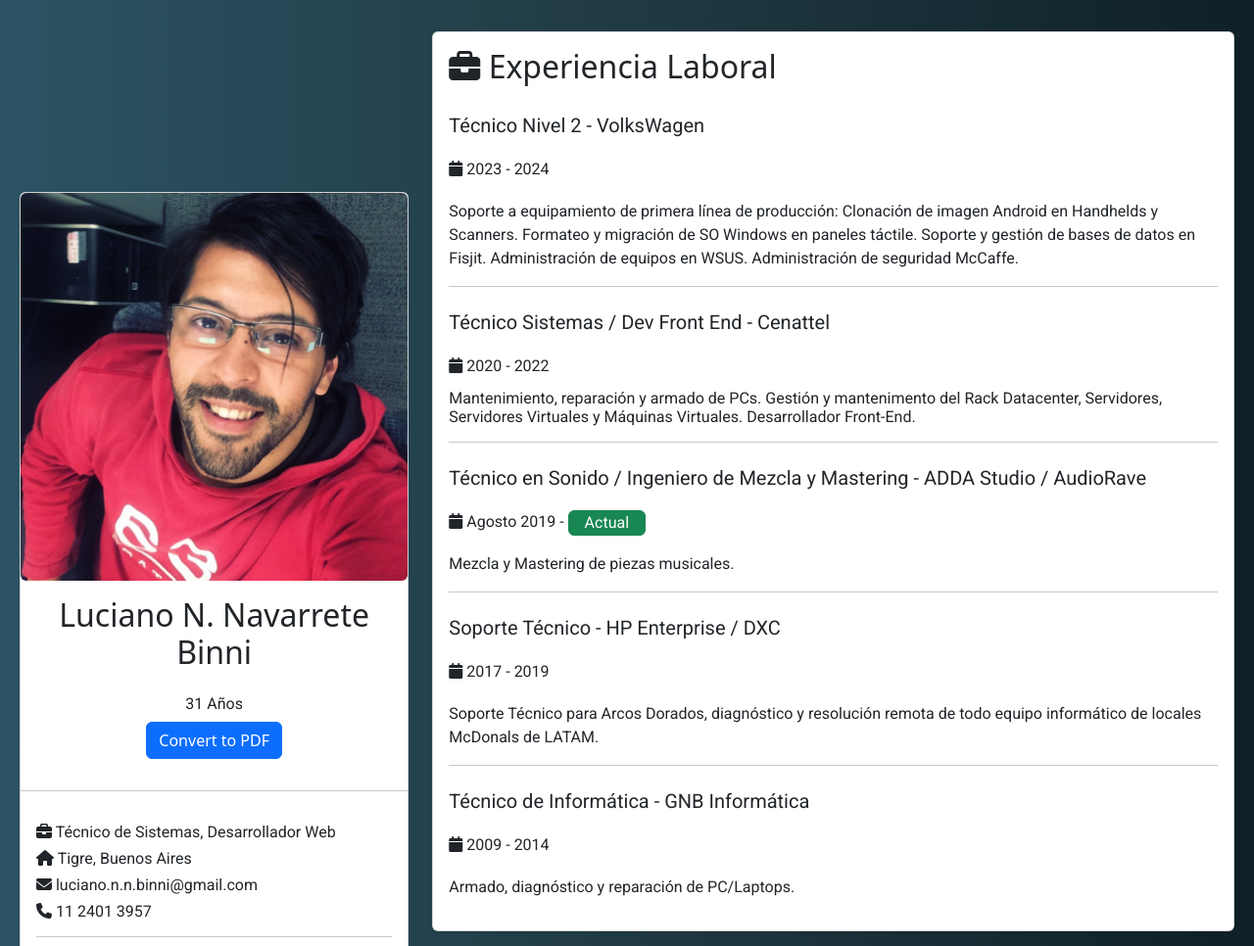
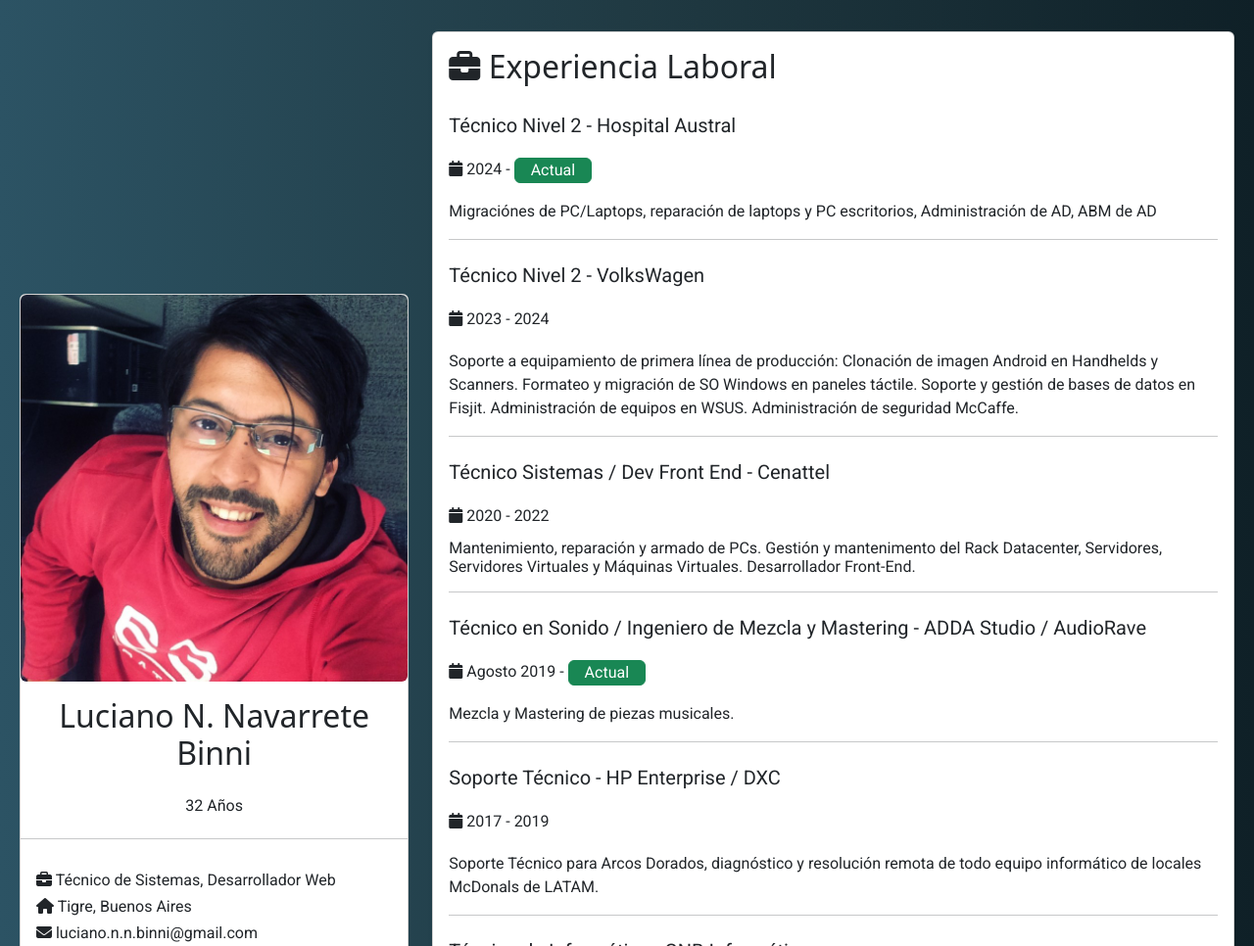
Before and after one commit to lnnb/lnnb.github.io, a plain HTML site: page index.html in a window 1280 px wide. Shown: the top 966 px of the page at 98% size. Drawn offline with nearby package versions, Linux system fonts and the light colour scheme; a script that the page names is missing.

Commit message:
Commit Index Update

```diff
--- a/index.html
+++ b/index.html
@@ -27,10 +27,10 @@
                     </div>
 
                         <h2 class="ml-4 mt-3 text-center">Luciano N. Navarrete Binni</h2>
-                        <h6 class="ml-4 mt-3 text-center">31 Años</h6>
-                        <div class="col-md-12 text-center mb-3">
+                        <h6 class="ml-4 mt-3 text-center">32 Años</h6>
+                        <!--<div class="col-md-12 text-center mb-3">
                             <button class="btn btn-primary" id="btnCrearPdf">Convert to PDF</button>
-                        </div>
+                        </div>-->
                         <hr class="mt-n1">
                         <div class="card-body mt-n3">
                             <h6><i class="fas fa-briefcase mr-2"></i> Técnico de Sistemas, Desarrollador Web</h6>
@@ -72,6 +72,11 @@
                     <div class="card mt-4 shadow-sm">
                         <div class="card-body">
                             <h2><i class="fa-solid fa-briefcase mb-2 mr-2"></i> Experiencia Laboral</h2>
+                            <h5 class="mt-4">Técnico Nivel 2 - Hospital Austral</h5>
+                            <h6><i class="fas fa-calendar my-3 mr-3"></i> 2024 - <button class="btn btn-success px-3 py-0"> Actual
+                            </h6>
+                            <p>Migraciónes de PC/Laptops, reparación de laptops y PC escritorios, Administración de AD, ABM de AD</p>
+                            <hr>
                             <h5 class="mt-4">Técnico Nivel 2 - VolksWagen</h5>
                             <h6><i class="fas fa-calendar my-3 mr-3"></i> 2023 - 2024
                             </h6>
```
